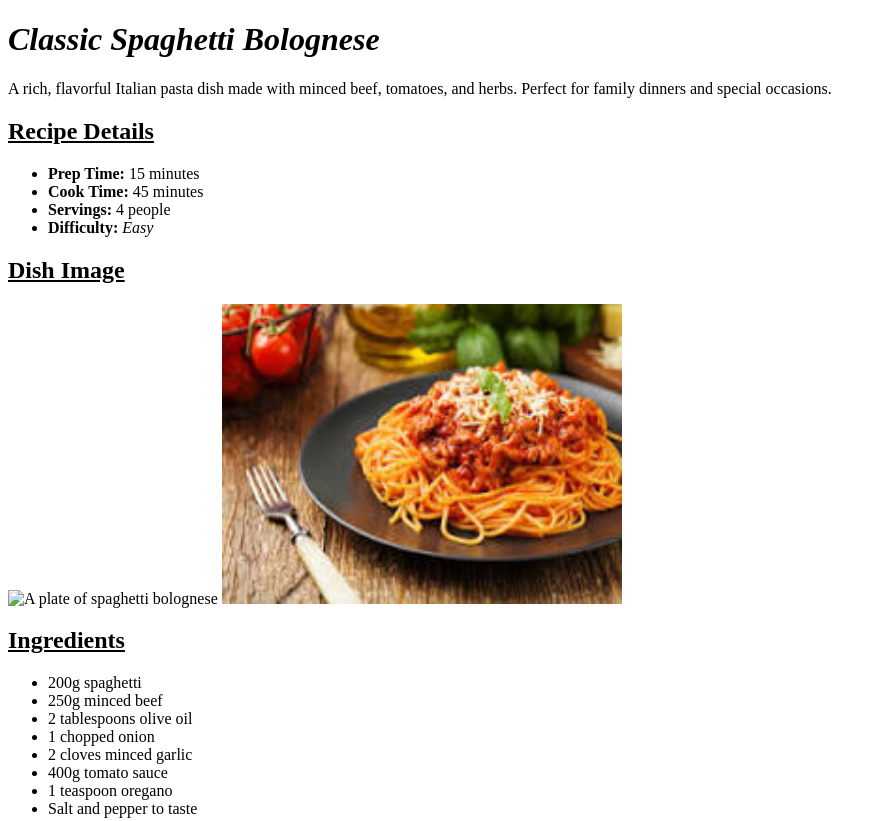
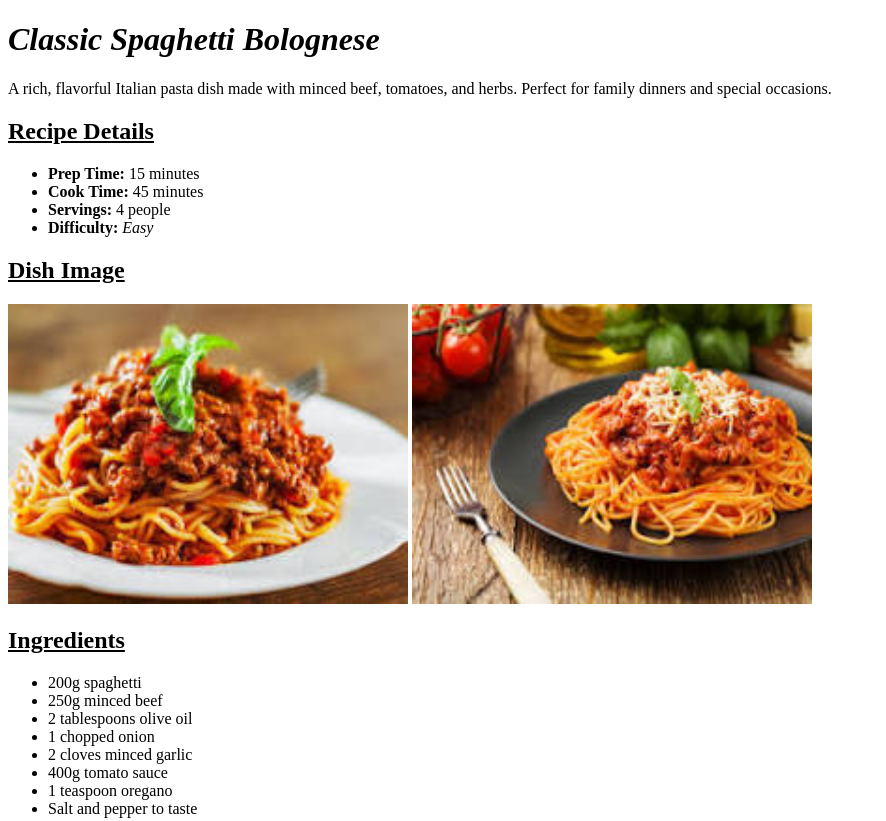
Before and after one commit to Annoor24/AltSchool_Assessment, a plain HTML site: page index.html in a window 1280 px wide. Shown: the top 821 px of the page, without its empty margins (0-886 px from the left). Drawn offline with Linux system fonts and the light colour scheme.

Commit message:
Image modification

```diff
--- a/index.html
+++ b/index.html
@@ -30,7 +30,7 @@
     <!-- IMAGE SECTION -->
     <section>
         <h2><u>Dish Image</u></h2>
-        <img src="./assets/A plate of spaghetti bolognese.jpg"
+        <img src="./assets/Spag 1.jpg"
              alt="A plate of spaghetti bolognese"
              width="400" height="300">
         <img src="./assets/Spag 2.jpg"
```
